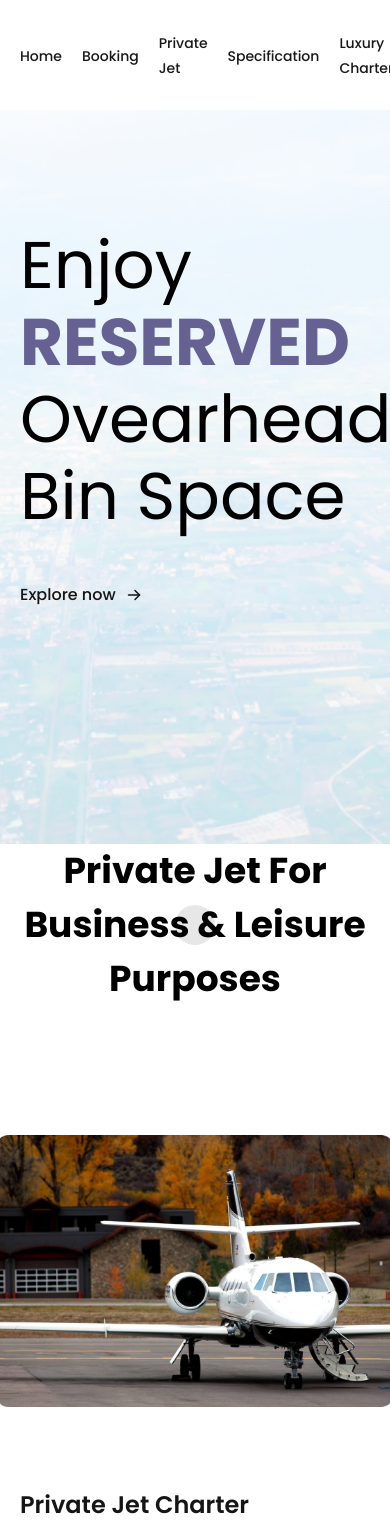
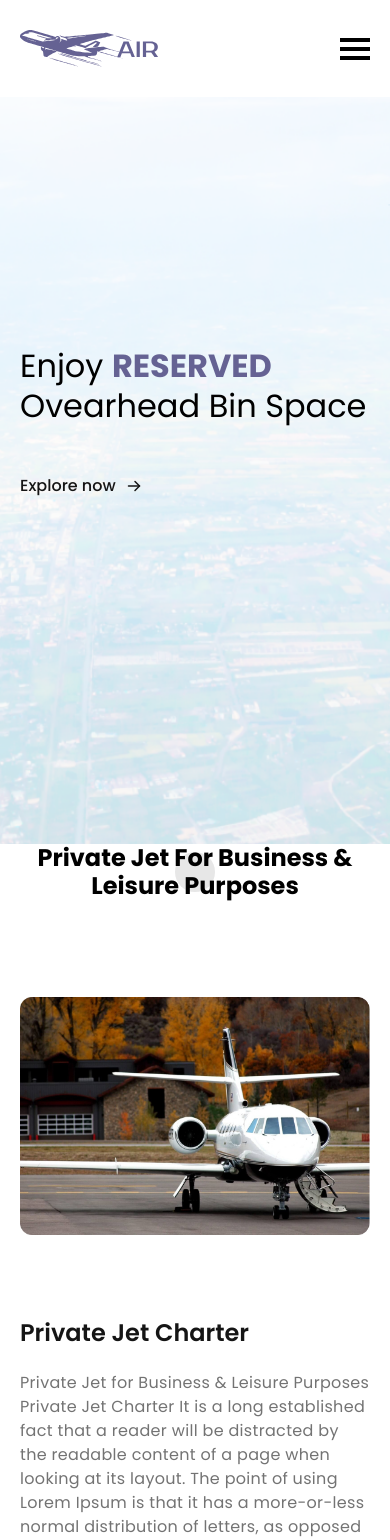
Before and after one commit to Wolfik-masha-html/Dog-plane, a plain HTML site: page index.html in a window 390 px wide. Shown: the top 1540 px of the page. Drawn offline with Linux system fonts and the light colour scheme.

Commit message:
finish prodcekt

```diff
--- a/css/style.css
+++ b/css/style.css
@@ -31,8 +31,8 @@ ul {
 }
 
 
-@media screen and (max-width:1024) {
-    menu-bth {
+@media screen and (max-width:1024px) {
+    .menu-btn {
         background-color: transparent;
         border: none;
         outline: none;
@@ -43,13 +43,14 @@ ul {
         z-index: 2;
         overflow: hidden;
         margin-left: 20px;
+
     }
 
 
 
 }
 
-.menu-bth .bar {
+.menu-btn .bar {
     width: 30px;
     height: 4px;
     position: absolute;
@@ -60,24 +61,24 @@ ul {
     transition: 0.3s;
 }
 
-.menu-bth .bar :nth-child(2) {
-    top: calc(50%-9px)
+.menu-btn .bar:nth-child(2) {
+    top: calc(50% - 9px)
 }
 
-.menu-bth .bar :nth-child(3) {
-    top: calc(50%+9px)
+.menu-btn .bar:nth-child(3) {
+    top: calc(50% + 9px)
 }
 
-.menu-bth :active.bar :nth-child(1) {
+.menu-btn.active .bar:nth-child(1) {
     display: none;
 }
 
-.menu-bth :active.bar :nth-child(2) {
+.menu-btn.active .bar:nth-child(2) {
     top: 50%;
     transform: translate(-50%, 0%) rotate(46deg);
 }
 
-.menu-bth :active.bar :nth-child(3) {
+.menu-btn.active .bar:nth-child(3) {
     top: 50%;
     transform: translate(-50%, 0%) rotate(-46deg);
 }
@@ -140,6 +141,23 @@ ul {
     list-style: none;
     gap: 20px;
     align-items: center;
+}
+@media screen and (max-width:1024px) {
+    .nav-list {
+        position:fixed ;
+        height: 100%;
+        width: 100%;
+        top: 0;
+        left: 0;
+        padding: 15px;background-color:white ;
+        transition: 0.05s;
+        transform: translateX(100%);
+        flex-direction: column;
+        align-items: center;
+    }
+  .nav-list.active{
+    transform: translateX(0);
+  }
 }
 
 .header-buttons {
@@ -205,7 +223,12 @@ ul {
     padding-top: 104px;
 
 }
+@media screen and (max-width:480px){
 
+    .hero{
+      padding: 72px 0px;
+    }
+   }
 .hero .container {
     display: flex;
     flex-direction: column;
@@ -220,6 +243,13 @@ h1 {
     text-transform: capitalize;
     margin-bottom: 48px;
 }
+@media screen and (max-width:480px){
+
+    h1{
+      font-size: 32px;
+      line-height: 40px;
+    }
+   }
 .serveces-list{
     display: flex;
     flex-wrap: wrap;
@@ -284,7 +314,14 @@ h2 {
     position: relative;
     margin-bottom: 64px
 }
+@media screen and (max-width:480px){
 
+    h2{
+      margin-bottom: 32px;
+      font-size: 24px;
+      line-height:28px ;
+    }
+   }
 h2:before {
     content: "";
     height: 40px;
@@ -298,7 +335,13 @@ h2:before {
     transform: translate(-50%, -50%);
     z-index: -1;
 }
+@media screen and (max-width:480px){
 
+    h2 ::before{
+     width: 28px;
+     height: 28px;
+    }
+   }
 .buisness-top .container,
 .buisness-bottom .container {
     display: flex;
@@ -308,11 +351,11 @@ h2:before {
 }
 
 .buisness-top img {
-    max-width: 576px;
+    width: 576px;
 }
 
 .buisness-bottom img {
-    max-width: 612px;
+    width: 612px;
     order: 2;
 }
 
@@ -328,7 +371,7 @@ h2:before {
 @media screen and (max-width:480px){
 
     .buisness-top img, .buisness-bottom  img{
-      max-width: 400px;
+      width: 400px;
     }
    }
 
@@ -358,7 +401,12 @@ p {
 section {
     padding-bottom: 115px;
 }
+@media screen and (max-width:480px){
 
+    section{
+      padding-bottom: 72px;
+    }
+   }
 .buisness-top::before {
     content: "";
     position: absolute;
@@ -516,7 +564,21 @@ section {
 
 
 
+@media screen and (max-width:480px){
 
+    .planes-item{
+       width: 100%;
+       max-width: 360px;
+
+    }
+   }
+   @media screen and (max-width:480px){
+
+    .planes-list{
+        align-items: centerf;
+       flex-direction: column;
+    }
+   }
 
 
 
@@ -692,6 +754,7 @@ section {
 
 .footer-image {
     margin: 0 auto;
+    padding: 0px  16px;
 }
 
 
@@ -730,7 +793,13 @@ section {
     gap: 30px;
     list-style: none;
 }
+@media screen and (max-width:480px){
 
+    .footer-navigation{
+     flex-wrap: wrap;
+     justify-content: center;
+    }
+   }
 
 .footer-link {
     text-decoration: none;
@@ -740,6 +809,13 @@ section {
     color: rgba(255, 255, 255, 0.7);
 
 }
+@media screen and (max-width:768px){
+
+    .footer-info{
+      flex-direction: column;
+      gap :20px;
+    }
+   }
 
 .copyrigth {
     font-weight: 400;
```
